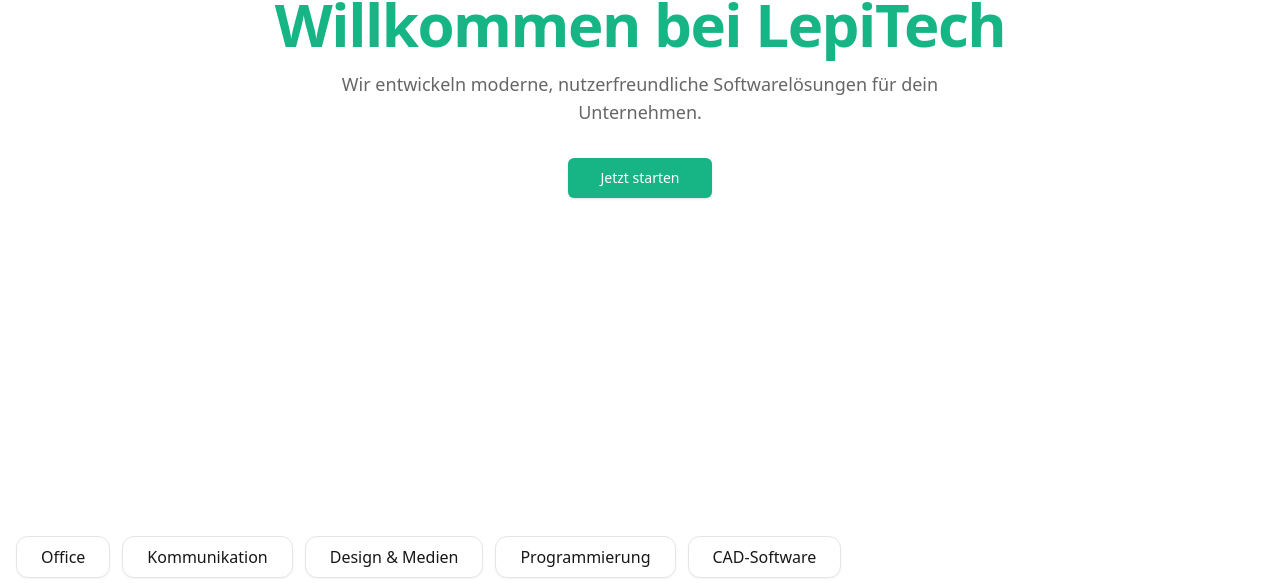
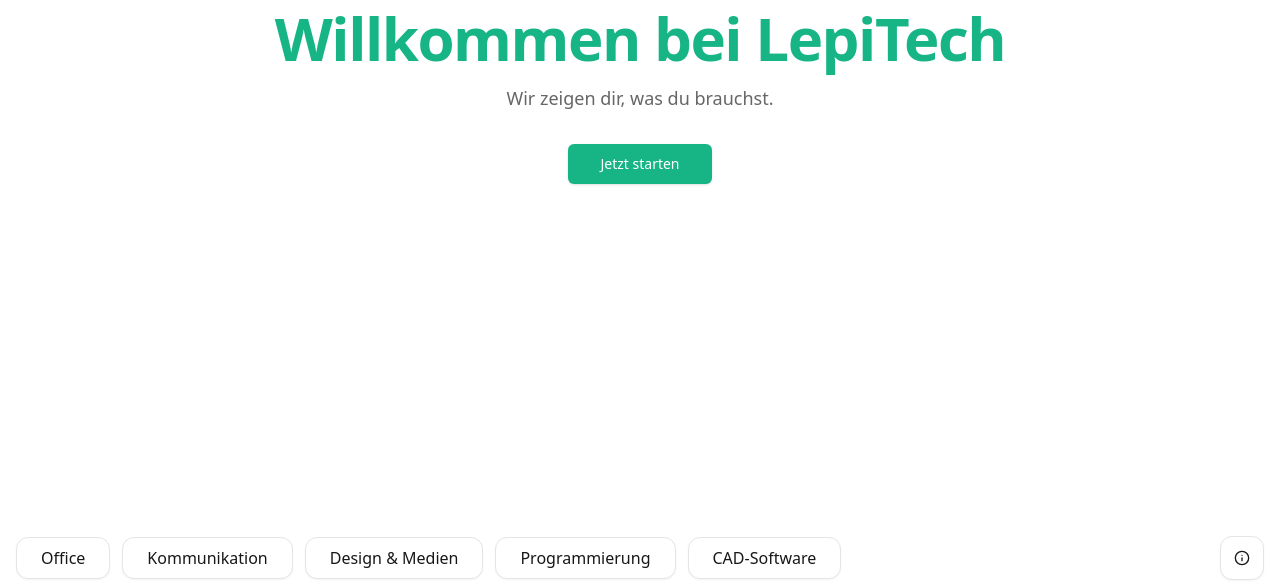
Before and after one commit to KraetSpg/LepiTech, a React (Vite) app in the folder lepitech-frontend/: page / in a window 1280 px wide. Shown: the part 369-952 px from the top of the page. Built offline with nearby package versions, Linux system fonts and the light colour scheme; no server answers; what @react-pdf/renderer would draw is missing.

Commit message:
added info button

```diff
--- a/lepitech-frontend/src/components/ui/SelectSoftwareComponent.tsx
+++ b/lepitech-frontend/src/components/ui/SelectSoftwareComponent.tsx
@@ -1,5 +1,5 @@
 import * as React from "react"
-import { ArrowRight, Search } from "lucide-react"
+import { ArrowRight, Search, Info } from "lucide-react"
 import {
   SOFTWARE_CATEGORIES,
   SoftwareCategory,
@@ -8,6 +8,7 @@
 import { SoftwareItemListSelected } from "./SoftwareItemListSelected"
 import { Button } from "./button"
 import { Input } from "./input"
+import { Popover, PopoverTrigger, PopoverContent } from "./popover"
 import type { Device } from "./SelectLaptop"
 import type { AggregatedRequirements } from "./MinimumRequirementsBox"
 import { cn } from "../../lib/utils";
@@ -84,7 +85,7 @@
   return (
     <div id="search-section" ref={ref} className={cn("my-10 w-full", className)} {...props}>
       {/* Kategorien Filter */}
-      <div className="mb-4 flex flex-wrap gap-3">
+      <div className="mb-4 flex flex-wrap gap-3 items-center">
         {SOFTWARE_CATEGORIES.map((category) => (
           <Button
             key={category}
@@ -99,6 +100,45 @@
             {category}
           </Button>
         ))}
+        <Popover>
+          <PopoverTrigger asChild>
+            <Button
+              type="button"
+              variant="outline"
+              size="icon"
+              className="rounded-xl h-11 w-11 ml-auto"
+            >
+              <Info className="h-4 w-4" />
+            </Button>
+          </PopoverTrigger>
+          <PopoverContent align="start" className="w-80 mr-20">
+            <div className="space-y-3">
+              <h3 className="font-semibold text-sm">Wie funktioniert die Auswahl?</h3>
+              <div className="space-y-2 text-sm text-muted-foreground">
+                <div>
+                  <p className="font-medium text-foreground mb-1">1. Software filtern</p>
+                  <p>Klicke auf eine Kategorie um die Software zu filtern, oder nutze die Suchleiste.</p>
+                </div>
+                <div>
+                  <p className="font-medium text-foreground mb-1">2. Software auswählen</p>
+                  <p>Ziehe die gewünschte Software von der linken Liste auf die rechte Liste (Drag & Drop).</p>
+                </div>
+                <div>
+                  <p className="font-medium text-foreground mb-1">3. Software entfernen</p>
+                  <p>Klicke auf das Feld bei der Software in der rechten Liste um sie zu entfernen.</p>
+                </div>
+                <div>
+                  <p className="font-medium text-foreground mb-1">4. Geräte finden</p>
+                  <p>Klicke auf „Geräte finden" um die Mindestanforderungen zu berechnen und passende PCs zu sehen.</p>
+                </div>
+                <div>
+                  <p className="font-medium text-foreground mb-1">5. Download</p>
+                  <p>Um dir deine Ergebnisse für später zu speichern kannst du sie dir als PDF herunterladen. Klicke dazu einfach auf "Ergebnis als PDF speichern."</p>
+                </div>
+              </div>
+            </div>
+          </PopoverContent>
+        </Popover>
       </div>
 
       {/* Suche */}
--- a/lepitech-frontend/src/components/ui/hero.tsx
+++ b/lepitech-frontend/src/components/ui/hero.tsx
@@ -27,7 +27,7 @@
       </h1>
 
       <p className="mt-4 max-w-2xl text-lg text-muted-foreground">
-        Wir entwickeln moderne, nutzerfreundliche Softwarelösungen für dein Unternehmen.
+        Wir zeigen dir, was du brauchst.
       </p>
 
       <div className="mt-8 flex gap-4">
```
